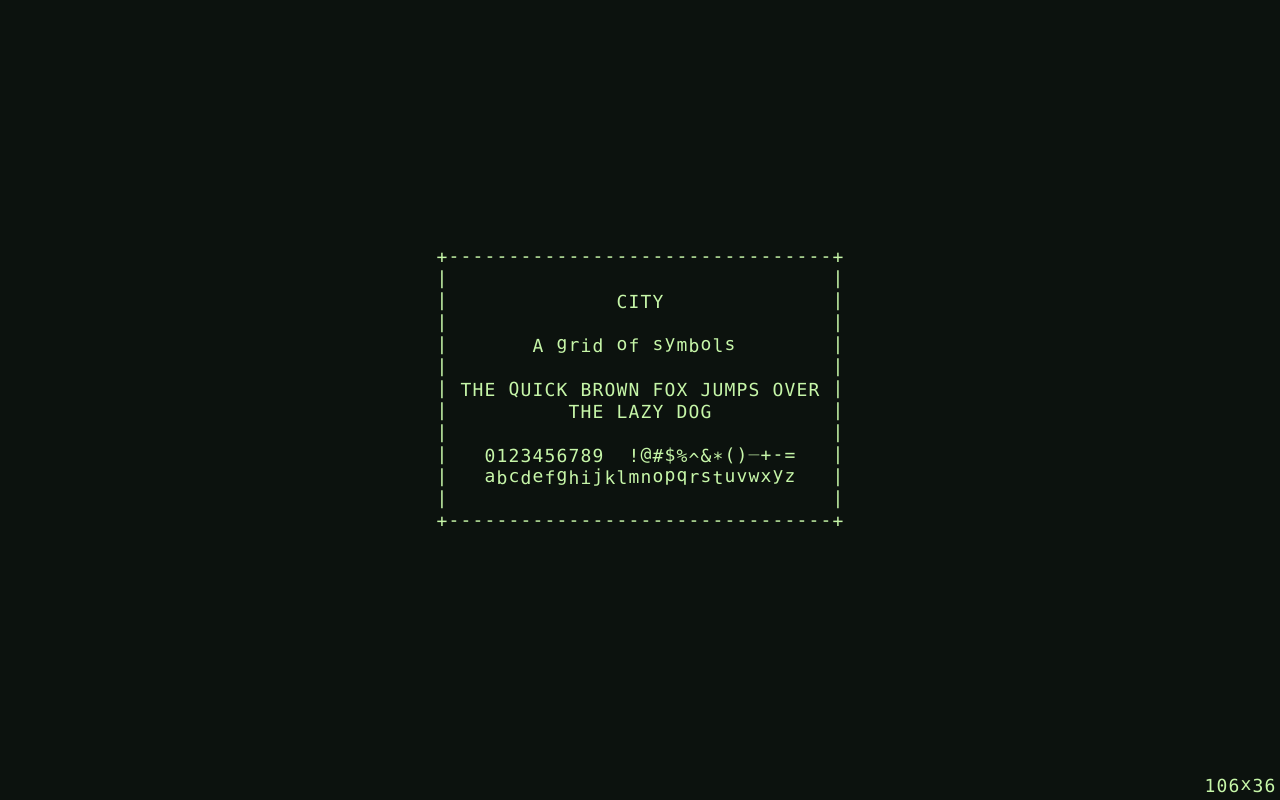
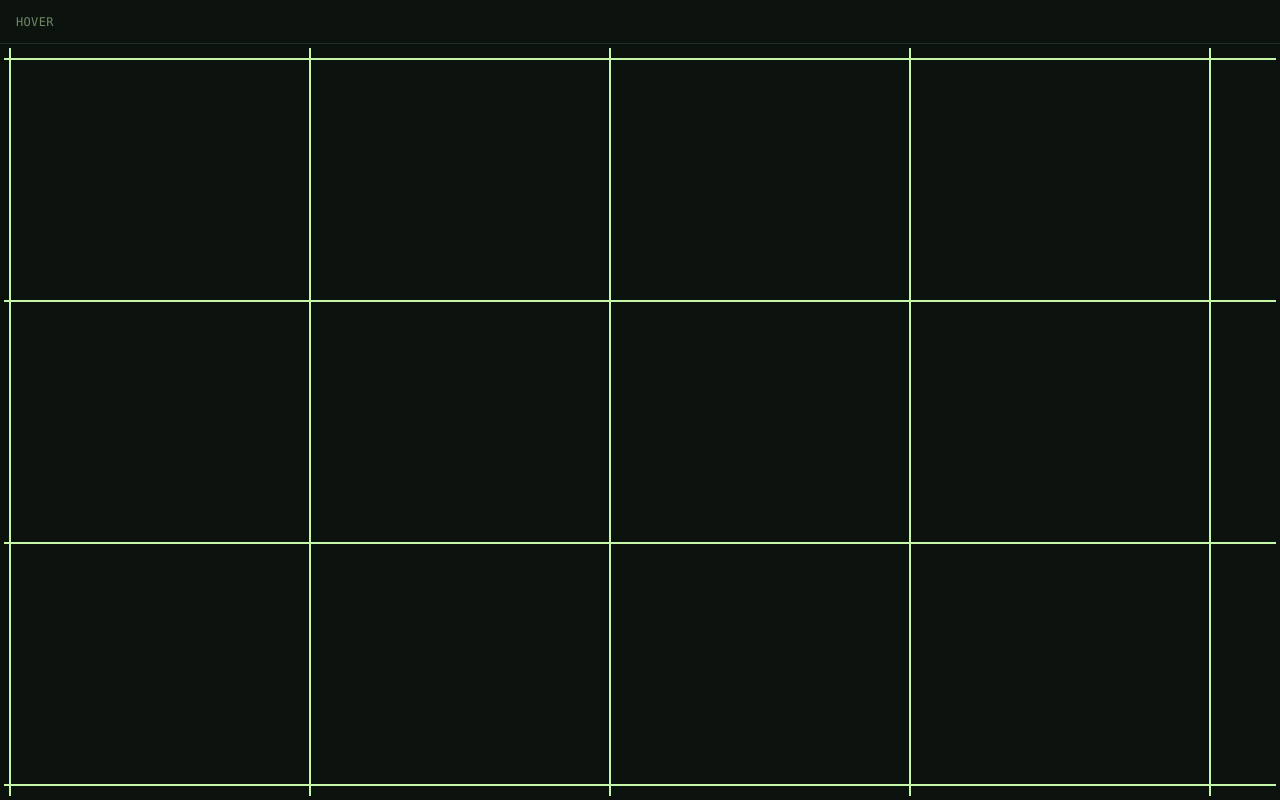
Before and after one commit to no1hitjam/city, a website with bundled scripts: page index.html in a window 1280 px wide. Built offline with nearby package versions, Linux system fonts and the light colour scheme.

Commit message:
city grid

```diff
--- a/index.html
+++ b/index.html
@@ -5,22 +5,83 @@
   <meta name="viewport" content="width=device-width, initial-scale=1" />
   <title>City</title>
   <style>
+    :root {
+      --bg: #0c120e;
+      --fg: #c6f6a8;
+      --muted: #6f8a63;
+      --line: #243026;
+      --font: Consolas, "Courier New", monospace;
+    }
     html, body {
       margin: 0;
       height: 100%;
-      background: #0c120e;
+      background: var(--bg);
+      color: var(--fg);
+      overflow: hidden;
+      font-family: var(--font);
+    }
+    #app {
+      display: flex;
+      flex-direction: column;
+      height: 100%;
+    }
+    #info {
+      flex: 0 0 44px;
+      width: 100%;
+      height: 44px;
+      min-height: 44px;
+      max-height: 44px;
+      box-sizing: border-box;
+      display: flex;
+      align-items: center;
+      gap: 1ch;
+      padding: 0 1rem;
+      border-bottom: 1px solid var(--line);
+      letter-spacing: 0.02em;
+      user-select: none;
       overflow: hidden;
     }
-    canvas {
+    #info-label {
+      flex: 0 0 auto;
+      color: var(--muted);
+      text-transform: uppercase;
+      font-size: 0.75rem;
+      line-height: 1;
+    }
+    #info-value {
+      flex: 1 1 auto;
+      min-width: 0;
+      height: 1em;
+      min-height: 1em;
+      max-height: 1em;
+      overflow: hidden;
+      white-space: nowrap;
+      text-overflow: ellipsis;
+      font-size: 1rem;
+      line-height: 1;
+    }
+    #view {
+      flex: 1 1 auto;
       display: block;
       width: 100%;
-      height: 100%;
+      min-height: 0;
       image-rendering: pixelated;
+      cursor: grab;
+      touch-action: none;
+    }
+    #view.dragging {
+      cursor: grabbing;
     }
   </style>
 </head>
 <body>
-  <canvas id="view"></canvas>
+  <div id="app">
+    <div id="info">
+      <span id="info-label">Hover</span>
+      <span id="info-value"></span>
+    </div>
+    <canvas id="view"></canvas>
+  </div>
   <script type="module" src="./src/main.js"></script>
 </body>
 </html>
--- /dev/null
+++ b/src/city.js
@@ -0,0 +1,73 @@
+export const BLOCKS_X = 100;
+export const BLOCKS_Y = 100;
+export const BLOCK_W = 24;
+export const BLOCK_H = 10;
+
+const STRIDE_X = BLOCK_W + 1;
+const STRIDE_Y = BLOCK_H + 1;
+
+function ordinal(n) {
+  const tens = n % 100;
+  if (tens >= 11 && tens <= 13) return `${n}th`;
+  const ones = n % 10;
+  if (ones === 1) return `${n}st`;
+  if (ones === 2) return `${n}nd`;
+  if (ones === 3) return `${n}rd`;
+  return `${n}th`;
+}
+
+export function avenueName(index) {
+  return `${ordinal(index + 1)} Ave`;
+}
+
+export function streetName(index) {
+  return `${ordinal(index + 1)} St`;
+}
+
+export function mapSize() {
+  return {
+    cols: BLOCKS_X * STRIDE_X + 1,
+    rows: BLOCKS_Y * STRIDE_Y + 1,
+  };
+}
+
+export function avenueX(index) {
+  return index * STRIDE_X;
+}
+
+export function streetY(index) {
+  return (BLOCKS_Y - index) * STRIDE_Y;
+}
+
+export function cellChar(x, y) {
+  const onAvenue = x % STRIDE_X === 0;
+  const onStreet = y % STRIDE_Y === 0;
+  if (onAvenue && onStreet) return "+";
+  if (onStreet) return "-";
+  if (onAvenue) return "|";
+  return " ";
+}
+
+export function roadAt(x, y) {
+  const map = mapSize();
+  if (x < 0 || y < 0 || x >= map.cols || y >= map.rows) {
+    return null;
+  }
+
+  const onAvenue = x % STRIDE_X === 0;
+  const onStreet = y % STRIDE_Y === 0;
+  if (!onAvenue && !onStreet) return null;
+
+  const result = { avenue: -1, street: -1 };
+  if (onAvenue) result.avenue = x / STRIDE_X;
+  if (onStreet) result.street = BLOCKS_Y - y / STRIDE_Y;
+  return result;
+}
+
+export function roadLabel(road) {
+  if (!road) return "";
+  const parts = [];
+  if (road.street >= 0) parts.push(streetName(road.street));
+  if (road.avenue >= 0) parts.push(avenueName(road.avenue));
+  return parts.join(" & ");
+}
--- a/src/main.js
+++ b/src/main.js
@@ -1,73 +1,153 @@
 import { SymbolGrid } from "./grid.js";
 import { AsciiRenderer } from "./renderer.js";
+import {
+  BLOCK_W,
+  BLOCK_H,
+  mapSize,
+  cellChar,
+  roadAt,
+  roadLabel,
+} from "./city.js";
 
-const MESSAGE = [
-  "CITY",
-  "",
-  "A grid of symbols",
-  "",
-  "THE QUICK BROWN FOX JUMPS OVER",
-  "THE LAZY DOG",
-  "",
-  "0123456789  !@#$%^&*()_+-=",
-  "abcdefghijklmnopqrstuvwxyz",
-];
+const canvas = document.querySelector("#view");
+const infoValue = document.querySelector("#info-value");
+const renderer = new AsciiRenderer(canvas);
 
-function drawBox(grid, x, y, w, h) {
-  for (let col = 0; col < w; col++) {
-    grid.put(x + col, y, "-");
-    grid.put(x + col, y + h - 1, "-");
-  }
-  for (let row = 0; row < h; row++) {
-    grid.put(x, y + row, "|");
-    grid.put(x + w - 1, y + row, "|");
-  }
-  grid.put(x, y, "+");
-  grid.put(x + w - 1, y, "+");
-  grid.put(x, y + h - 1, "+");
-  grid.put(x + w - 1, y + h - 1, "+");
+let camX = 0;
+let camY = 1e9;
+let hoverLabel = "";
+let drag = null;
+
+function clamp(value, min, max) {
+  return Math.max(min, Math.min(max, value));
 }
 
-function paintTest(grid) {
-  const innerW = MESSAGE.reduce((max, line) => Math.max(max, line.length), 0);
-  const innerH = MESSAGE.length;
-  const boxW = innerW + 4;
-  const boxH = innerH + 4;
-  const x0 = Math.floor((grid.cols - boxW) / 2);
-  const y0 = Math.floor((grid.rows - boxH) / 2);
-  const boxed = x0 >= 0 && y0 >= 0;
+function viewOrigin() {
+  return {
+    x: Math.floor(camX),
+    y: Math.floor(camY),
+  };
+}
 
-  if (boxed) {
-    drawBox(grid, x0, y0, boxW, boxH);
-  }
+function paintCity(grid) {
+  grid.clear();
+  const map = mapSize();
+  camX = clamp(camX, 0, Math.max(0, map.cols - grid.cols));
+  camY = clamp(camY, 0, Math.max(0, map.rows - grid.rows));
+  const origin = viewOrigin();
 
-  const textX = boxed ? x0 + 2 : 0;
-  const textY = boxed ? y0 + 2 : Math.max(0, Math.floor((grid.rows - innerH) / 2));
-  const textW = boxed ? innerW : grid.cols;
-
-  for (let i = 0; i < MESSAGE.length; i++) {
-    const line = MESSAGE[i];
-    const x = textX + Math.floor((textW - line.length) / 2);
-    grid.write(x, textY + i, line);
-  }
-
-  const label = `${grid.cols}x${grid.rows}`;
-  const labelY = grid.rows - 1;
-  if (!boxed || y0 + boxH < labelY) {
-    grid.write(Math.max(0, grid.cols - label.length), labelY, label);
+  for (let row = 0; row < grid.rows; row++) {
+    const mapY = origin.y + row;
+    if (mapY >= map.rows) continue;
+    for (let col = 0; col < grid.cols; col++) {
+      const mapX = origin.x + col;
+      if (mapX >= map.cols) continue;
+      const ch = cellChar(mapX, mapY);
+      if (ch !== " ") grid.put(col, row, ch);
+    }
   }
 }
 
-const canvas = document.querySelector("#view");
-const renderer = new AsciiRenderer(canvas);
+function setInfo(text) {
+  if (text === hoverLabel) return;
+  hoverLabel = text;
+  infoValue.textContent = text;
+}
 
-function layout() {
+function updateHover(clientX, clientY) {
+  const cell = renderer.cellAt(clientX, clientY);
+  if (!cell) {
+    setInfo("");
+    return;
+  }
+  const map = mapSize();
+  const origin = viewOrigin();
+  const mapX = origin.x + cell.col;
+  const mapY = origin.y + cell.row;
+  if (mapX < 0 || mapY < 0 || mapX >= map.cols || mapY >= map.rows) {
+    setInfo("");
+    return;
+  }
+  setInfo(roadLabel(roadAt(mapX, mapY)));
+}
+
+function clientToBuffer(clientX, clientY) {
+  const rect = canvas.getBoundingClientRect();
+  return {
+    x: (clientX - rect.left) * (canvas.width / Math.max(1, rect.width)),
+    y: (clientY - rect.top) * (canvas.height / Math.max(1, rect.height)),
+  };
+}
+
+function render() {
   const { cols, rows } = renderer.resize();
   const grid = new SymbolGrid(cols, rows);
-  paintTest(grid);
+  paintCity(grid);
   renderer.upload(grid);
   renderer.draw();
 }
 
-window.addEventListener("resize", layout);
-layout();
+function endDrag(event) {
+  if (!drag || drag.pointerId !== event.pointerId) return;
+  drag = null;
+  canvas.classList.remove("dragging");
+  try {
+    canvas.releasePointerCapture(event.pointerId);
+  } catch (_) {
+    // Capture may already be released.
+  }
+}
+
+window.addEventListener("keydown", (event) => {
+  if (event.ctrlKey || event.metaKey || event.altKey) return;
+  const stepX = event.shiftKey ? BLOCK_W + 1 : 1;
+  const stepY = event.shiftKey ? BLOCK_H + 1 : 1;
+  if (event.key === "ArrowLeft") camX -= stepX;
+  else if (event.key === "ArrowRight") camX += stepX;
+  else if (event.key === "ArrowUp") camY -= stepY;
+  else if (event.key === "ArrowDown") camY += stepY;
+  else return;
+  event.preventDefault();
+  render();
+});
+
+canvas.addEventListener("pointerdown", (event) => {
+  if (event.button !== 0) return;
+  const point = clientToBuffer(event.clientX, event.clientY);
+  drag = {
+    pointerId: event.pointerId,
+    x: point.x,
+    y: point.y,
+  };
+  canvas.classList.add("dragging");
+  try {
+    canvas.setPointerCapture(event.pointerId);
+  } catch (_) {
+    // Some environments reject capture for synthetic pointers.
+  }
+  event.preventDefault();
+});
+
+canvas.addEventListener("pointermove", (event) => {
+  if (drag && drag.pointerId === event.pointerId) {
+    const point = clientToBuffer(event.clientX, event.clientY);
+    const cellW = Math.max(1, renderer.cellW);
+    const cellH = Math.max(1, renderer.cellH);
+    camX -= (point.x - drag.x) / cellW;
+    camY -= (point.y - drag.y) / cellH;
+    drag.x = point.x;
+    drag.y = point.y;
+    render();
+  }
+  updateHover(event.clientX, event.clientY);
+});
+
+canvas.addEventListener("pointerup", endDrag);
+canvas.addEventListener("pointercancel", endDrag);
+
+canvas.addEventListener("pointerleave", () => {
+  if (!drag) setInfo("");
+});
+
+window.addEventListener("resize", render);
+render();
--- a/src/renderer.js
+++ b/src/renderer.js
@@ -114,6 +114,8 @@ export class AsciiRenderer {
     this.viewH = 1;
     this.originX = 0;
     this.originY = 0;
+    this.gridCols = 0;
+    this.gridRows = 0;
     this.gridSize = [1, 1];
     this.charW = 0;
     this.charH = 0;
@@ -181,6 +183,7 @@ export class AsciiRenderer {
 
     for (let code = 33; code < 127; code++) {
       const ch = String.fromCharCode(code);
+      if (ch === "-" || ch === "|" || ch === "+") continue;
       const col = code % ATLAS_COLS;
       const row = Math.floor(code / ATLAS_COLS);
       const metrics = ctx.measureText(ch);
@@ -190,6 +193,24 @@ export class AsciiRenderer {
       const x = col * cellW + (cellW - glyphW) / 2;
       const y = row * cellH + (cellH + ascent - descent) / 2;
       ctx.fillText(ch, x, y);
+    }
+
+    const thickness = Math.max(1, Math.round(Math.min(cellW, cellH) * 0.16));
+    const midX = Math.floor((cellW - thickness) / 2);
+    const midY = Math.floor((cellH - thickness) / 2);
+    const roads = [
+      ["-", (x, y) => ctx.fillRect(x, y + midY, cellW, thickness)],
+      ["|", (x, y) => ctx.fillRect(x + midX, y, thickness, cellH)],
+      ["+", (x, y) => {
+        ctx.fillRect(x, y + midY, cellW, thickness);
+        ctx.fillRect(x + midX, y, thickness, cellH);
+      }],
+    ];
+    for (const [ch, draw] of roads) {
+      const code = ch.charCodeAt(0);
+      const col = code % ATLAS_COLS;
+      const row = Math.floor(code / ATLAS_COLS);
+      draw(col * cellW, row * cellH);
     }
 
     gl.pixelStorei(gl.UNPACK_FLIP_Y_WEBGL, true);
@@ -219,6 +240,9 @@ export class AsciiRenderer {
     this.viewH = rows * cellH;
     this.originX = Math.floor((bufW - this.viewW) / 2);
     this.originY = Math.floor((bufH - this.viewH) / 2);
+    this.gridCols = cols;
+    this.gridRows = rows;
+    this.dpr = dpr;
 
     if (cellW !== this.cellW || cellH !== this.cellH) {
       this.cellW = cellW;
@@ -227,6 +251,34 @@ export class AsciiRenderer {
     }
 
     return { cols, rows };
+  }
+
+  cellAt(clientX, clientY) {
+    const rect = this.canvas.getBoundingClientRect();
+    const cssX = clientX - rect.left;
+    const cssY = clientY - rect.top;
+    const scaleX = this.canvas.width / Math.max(1, rect.width);
+    const scaleY = this.canvas.height / Math.max(1, rect.height);
+    const bufX = cssX * scaleX;
+    const bufY = cssY * scaleY;
+    const localX = bufX - this.originX;
+    const localY = bufY - this.originY;
+    if (
+      localX < 0 ||
+      localY < 0 ||
+      localX >= this.viewW ||
+      localY >= this.viewH ||
+      this.cellW <= 0 ||
+      this.cellH <= 0
+    ) {
+      return null;
+    }
+    const col = Math.floor(localX / this.cellW);
+    const row = Math.floor(localY / this.cellH);
+    if (col < 0 || row < 0 || col >= this.gridCols || row >= this.gridRows) {
+      return null;
+    }
+    return { col, row };
   }
 
   upload(grid) {
```
